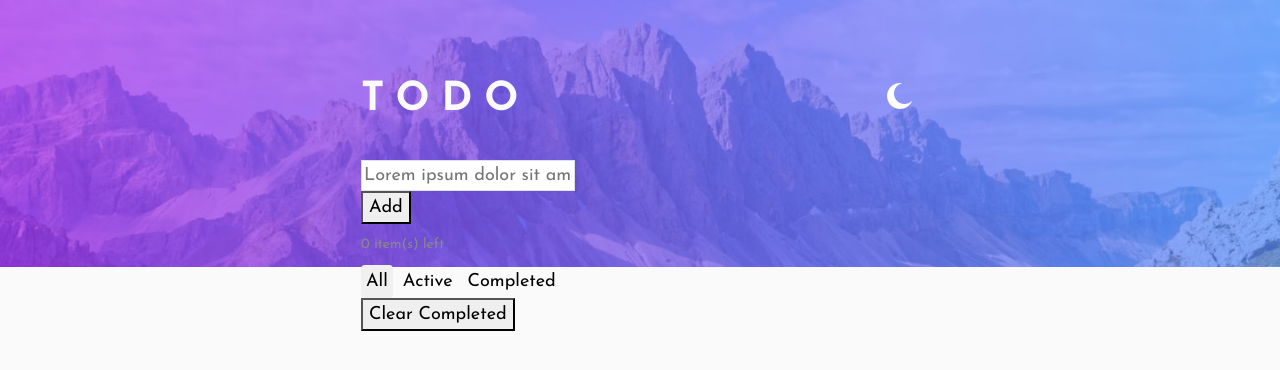
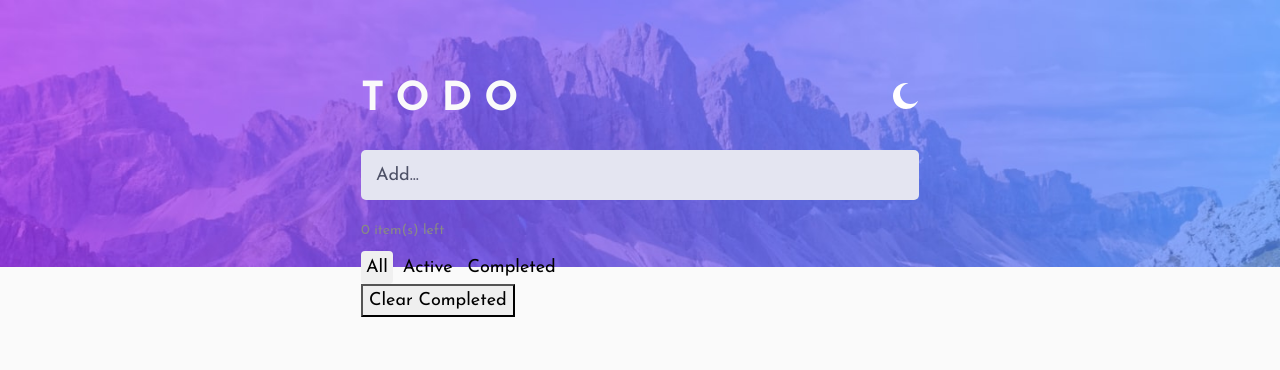
Before and after one commit to mehmetbacik/Vue-App, a Vue app: page / in a window 1280 px wide. Shown: the top 370 px of the page. Built offline with nearby package versions, Linux system fonts and the light colour scheme.

Commit message:
Update
Updated for form style.

```diff
--- a/src/App.vue
+++ b/src/App.vue
@@ -16,10 +16,10 @@
           <form @submit.prevent="addTodo">
             <div class="field">
               <div class="control">
-                <input v-model="todo" class="input border" type="text" placeholder="Lorem ipsum dolor sit amet." />
+                <input v-model="todo" class="input" type="text" placeholder="Add..." />
               </div>
             </div>
-            <button type="submit" class="button">Add</button>
+            <button type="submit" class="btn btn-primary d-none">Add</button>
           </form>
           <div v-for="todo in filteredTodos" :key="todo.id" class="card my-5 mx-5">
             <div class="card-content">
@@ -33,24 +33,18 @@
             </div>
             <button @click="deleteTodo(todo)" class="delete">X</button>
           </div>
-
           <div class="remaining-items">
             {{ remainingTodoCount }} item(s) left
           </div>
-
           <div class="filters">
             <button @click="setFilter('all')" :class="{ active: filter === 'all' }">All</button>
             <button @click="setFilter('active')" :class="{ active: filter === 'active' }">Active</button>
             <button @click="setFilter('completed')" :class="{ active: filter === 'completed' }">Completed</button>
           </div>
-
           <button @click="clearCompleted">Clear Completed</button>
         </div>
-
       </div>
-
     </div>
-
   </div>
 </template>
 
--- a/src/assets/style.css
+++ b/src/assets/style.css
@@ -31,7 +31,7 @@ body {
     display: flex;
     align-items: center;
     justify-content: space-between;
-    margin-bottom: 30px;
+    margin-bottom: 20px;
 }
 
 #app .content .content__todo .todos .headline .title span {
@@ -45,9 +45,21 @@ body {
 #app .content .content__todo .todos .headline .theme__button button {
     background: transparent;
     border: none;
+    padding: 0;
 }
 
+#app .content .content__todo .todos form {
+    margin-bottom: 20px;
+}
 
+#app .content .content__todo .todos form .field .control input[type=text] {
+    width: 100%;
+    height: 50px;
+    outline: none;
+    border: none;
+    border-radius: 5px;
+    padding: 0px 15px;
+}
 
 /*DarkTheme*/
 #app .dark-mode {
@@ -61,6 +73,15 @@ body {
 
 #app .dark-mode .content__todo .todos .headline .theme__button button .theme__icon::before {
     content: url(/public/images/icon-sun.svg);
+}
+
+#app .dark-mode .content__todo .todos form .field .control input[type=text] {
+    background-color: var(--very__dark__desaturated__blue);
+    color: var(--light__grayish__blue);
+}
+
+#app .dark-mode .content__todo .todos form .field .control input[type=text]::placeholder {
+    color: var(--light__grayish__blue);
 }
 /*DarkTheme*/
 
@@ -76,6 +97,15 @@ body {
 
 #app .light-mode .content__todo .todos .headline .theme__button button .theme__icon::before {
     content: url(/public/images/icon-moon.svg);
+}
+
+#app .light-mode .content__todo .todos form .field .control input[type=text] {
+    background-color: var(--very__light__grayish__blue);
+    color: var(--very__dark__grayish__blue);
+}
+
+#app .light-mode .content__todo .todos form .field .control input[type=text]::placeholder {
+    color: var(--very__dark__grayish__blue);
 }
 /*LightTheme*/
 
--- a/src/assets/variables.css
+++ b/src/assets/variables.css
@@ -20,5 +20,5 @@
     --light__grayish__blue__hover: hsl(236, 33%, 92%);
     --dark__grayish__blue: hsl(234, 11%, 52%);
     --very__dark__grayish__blue: hsl(233, 14%, 35%);
-    --very__dark__grayish__blue: hsl(237, 14%, 26%);
+    --very__dark__grayish__bluee: hsl(237, 14%, 26%);
 }
```
